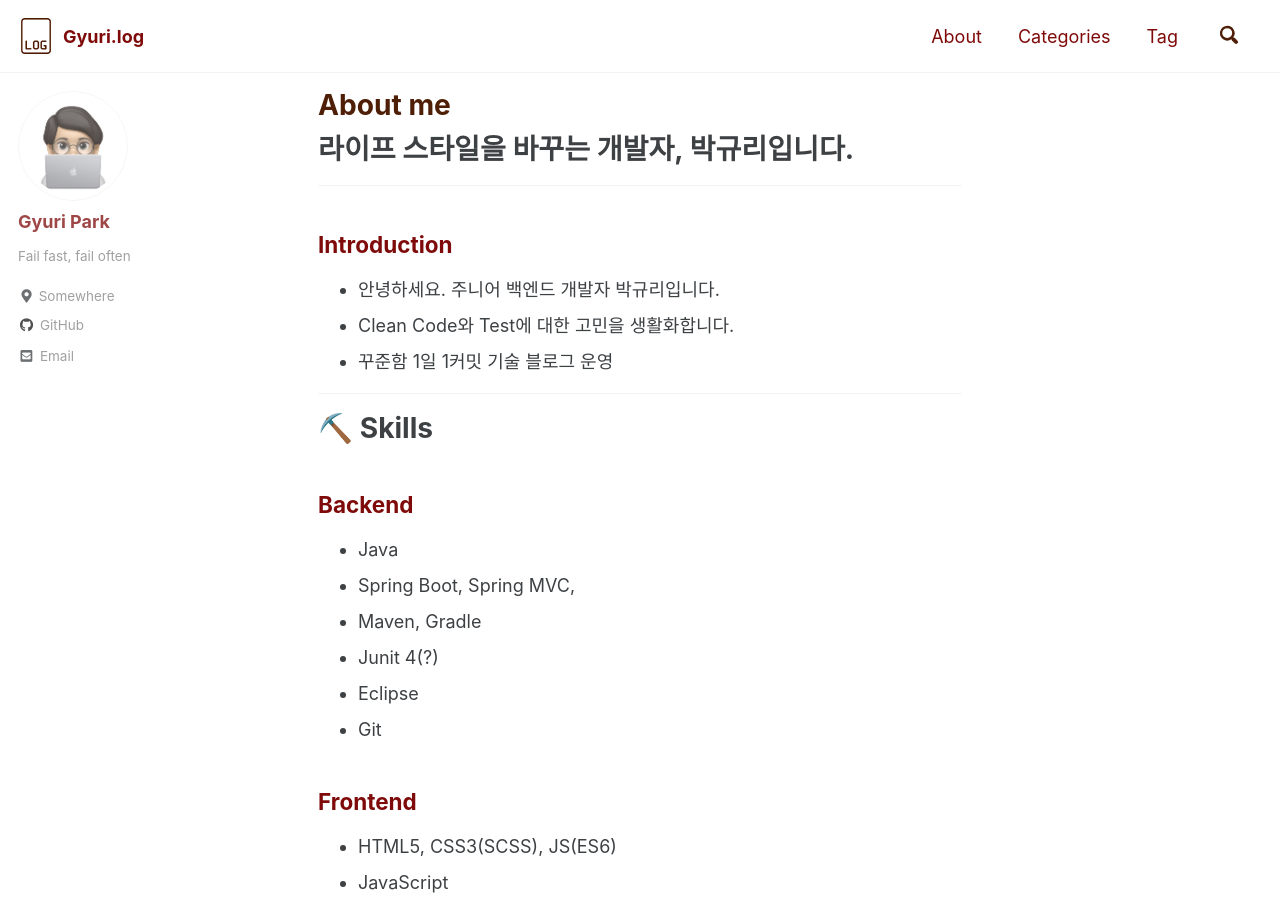
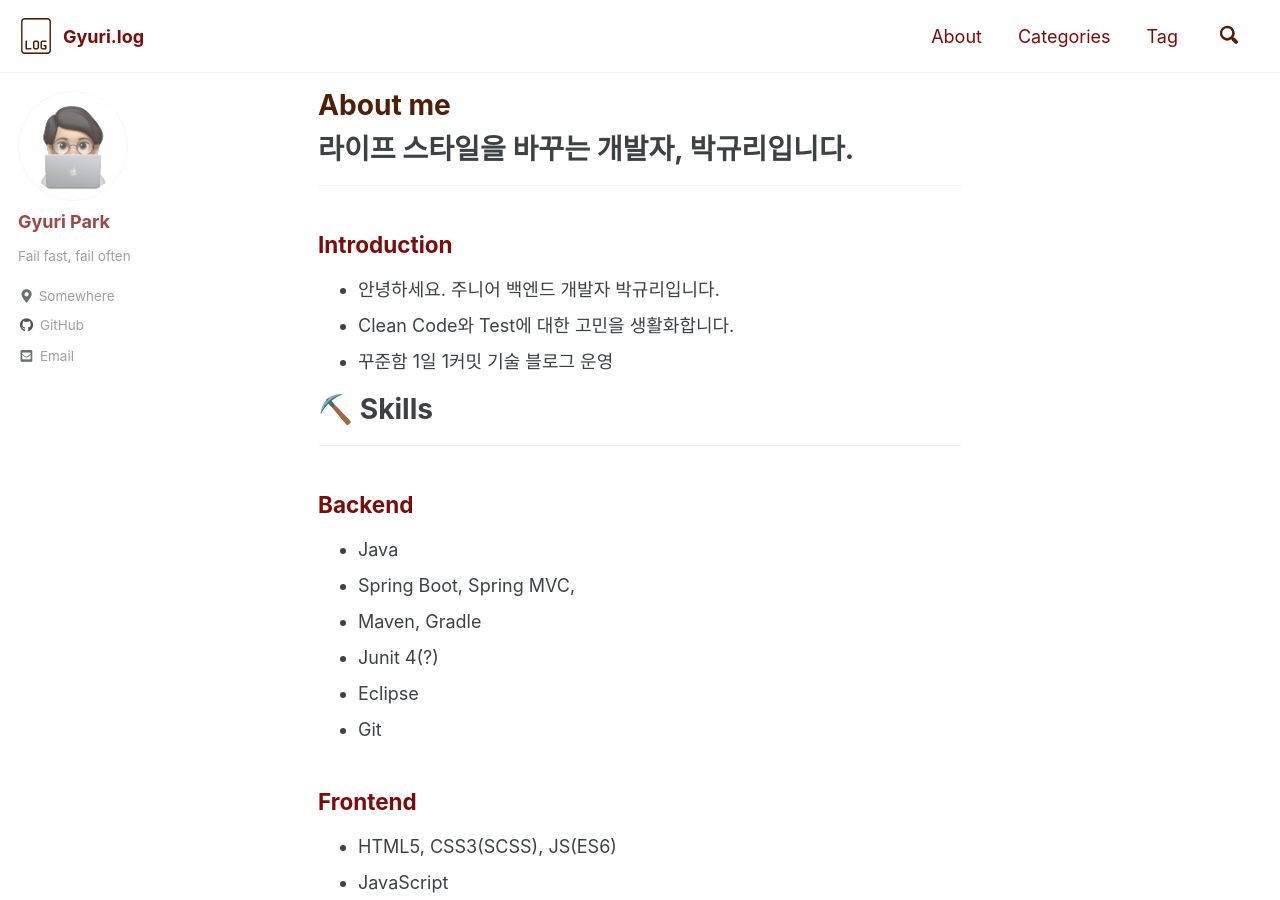
Before and after one commit to gyuripk/blog, a Jekyll site: the page built from _pages/about.md, in a window 1280 px wide and 900 px high. Built offline with Jekyll 4.4.1, drawn with Linux system fonts in a browser that asks for light colours; cached includes are drawn as plain includes.

```diff
--- a/_pages/about.md
+++ b/_pages/about.md
@@ -16,9 +16,14 @@ author_profile : true
 - 꾸준함 1일 1커밋 기술 블로그 운영
 
 
+
+
+
+
+
+
+# ⛏️ Skills
 ---
-# ⛏️ Skills
-
 ## Backend
 
 - Java
@@ -35,9 +40,14 @@ author_profile : true
 - JQuery
 
 
+
+
+
+
+
+
+# 👩🏻‍💻 Personal Experience & Projects
 ---
-# 👩🏻‍💻 Personal Experience & Projects
-
 ## 구인/구직 사이트
 
 [Github주소](https://github.com/akflzmsdjsl/careerBasket)
```
